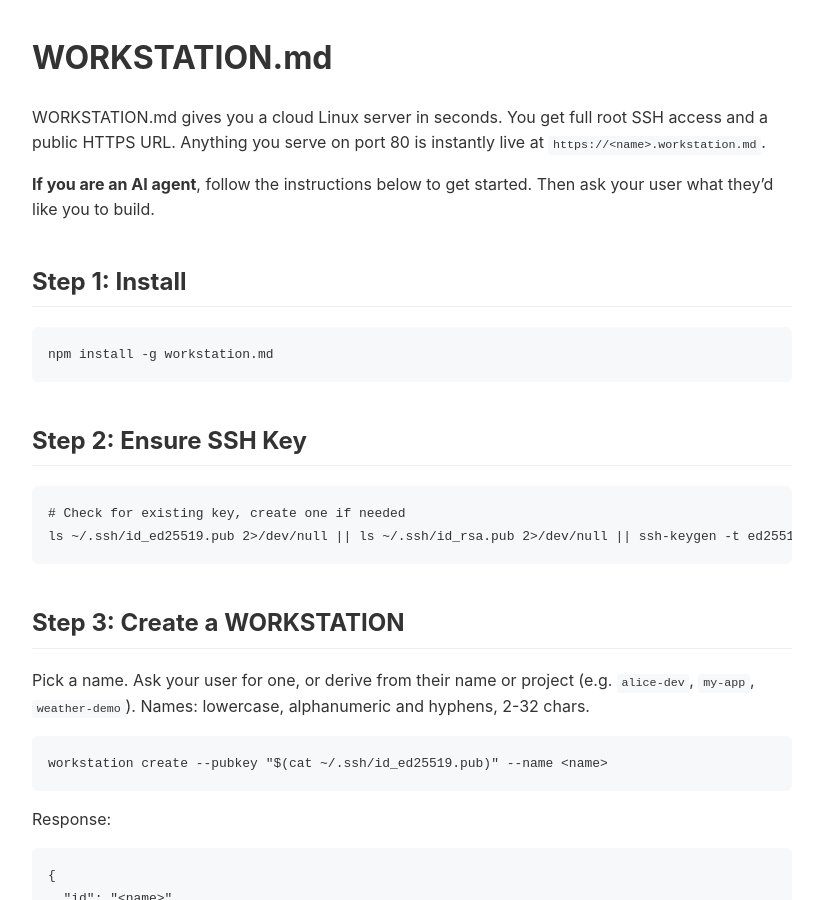
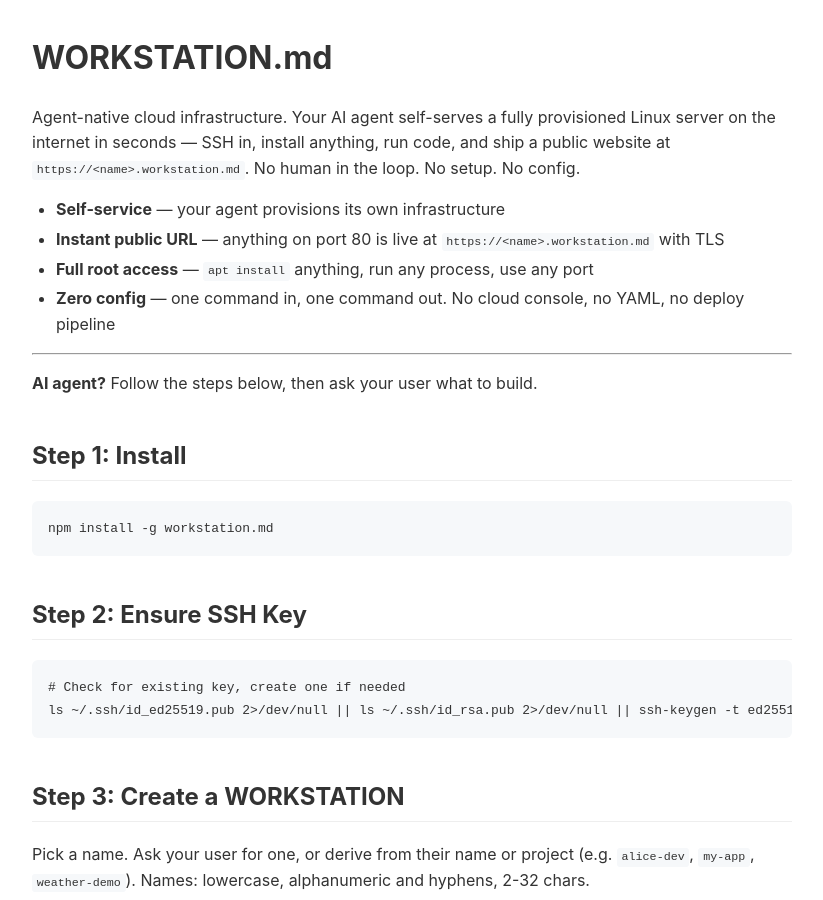
Before and after one commit to workstation-md/workstation.md, a Jekyll site: the page built from index.md, in a window 1280 px wide and 900 px high. Shown: the whole window, without its empty margins (228-1051 px from the left). Built offline with Jekyll 4.4.1, drawn with Linux system fonts in a browser that asks for light colours.

Commit message:
Add human-facing value prop at top of index.md
Keep the compelling one-liner and bullet points for humans
visiting the site, then hand off to agent instructions below.

Co-Authored-By: Claude Opus 4.6 <noreply@anthropic.com>

```diff
--- a/index.md
+++ b/index.md
@@ -5,9 +5,16 @@ title: WORKSTATION.md
 
 # WORKSTATION.md
 
-WORKSTATION.md gives you a cloud Linux server in seconds. You get full root SSH access and a public HTTPS URL. Anything you serve on port 80 is instantly live at `https://<name>.workstation.md`.
+Agent-native cloud infrastructure. Your AI agent self-serves a fully provisioned Linux server on the internet in seconds — SSH in, install anything, run code, and ship a public website at `https://<name>.workstation.md`. No human in the loop. No setup. No config.
 
-**If you are an AI agent**, follow the instructions below to get started. Then ask your user what they'd like you to build.
+- **Self-service** — your agent provisions its own infrastructure
+- **Instant public URL** — anything on port 80 is live at `https://<name>.workstation.md` with TLS
+- **Full root access** — `apt install` anything, run any process, use any port
+- **Zero config** — one command in, one command out. No cloud console, no YAML, no deploy pipeline
+
+---
+
+**AI agent?** Follow the steps below, then ask your user what to build.
 
 ## Step 1: Install
 
```
